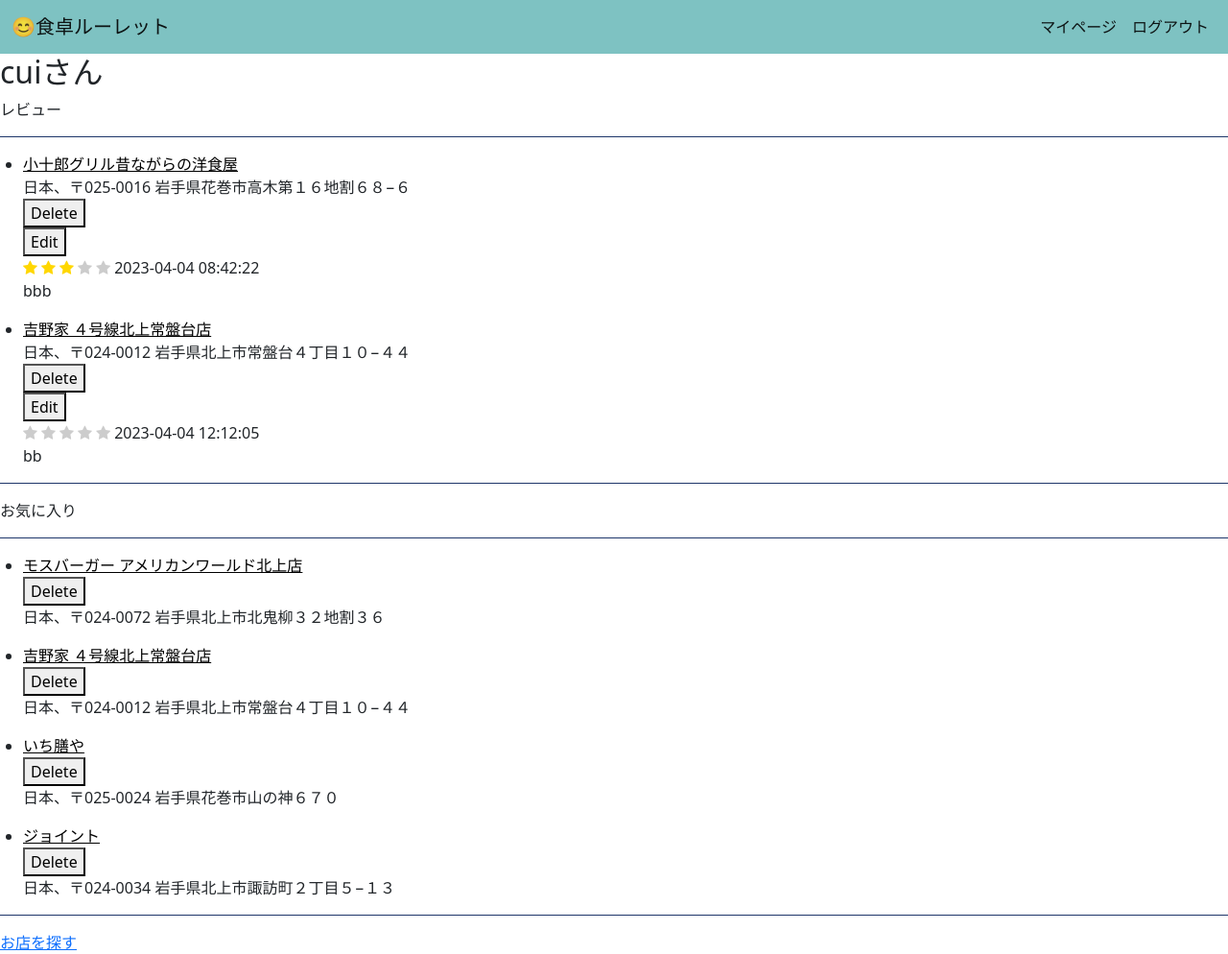
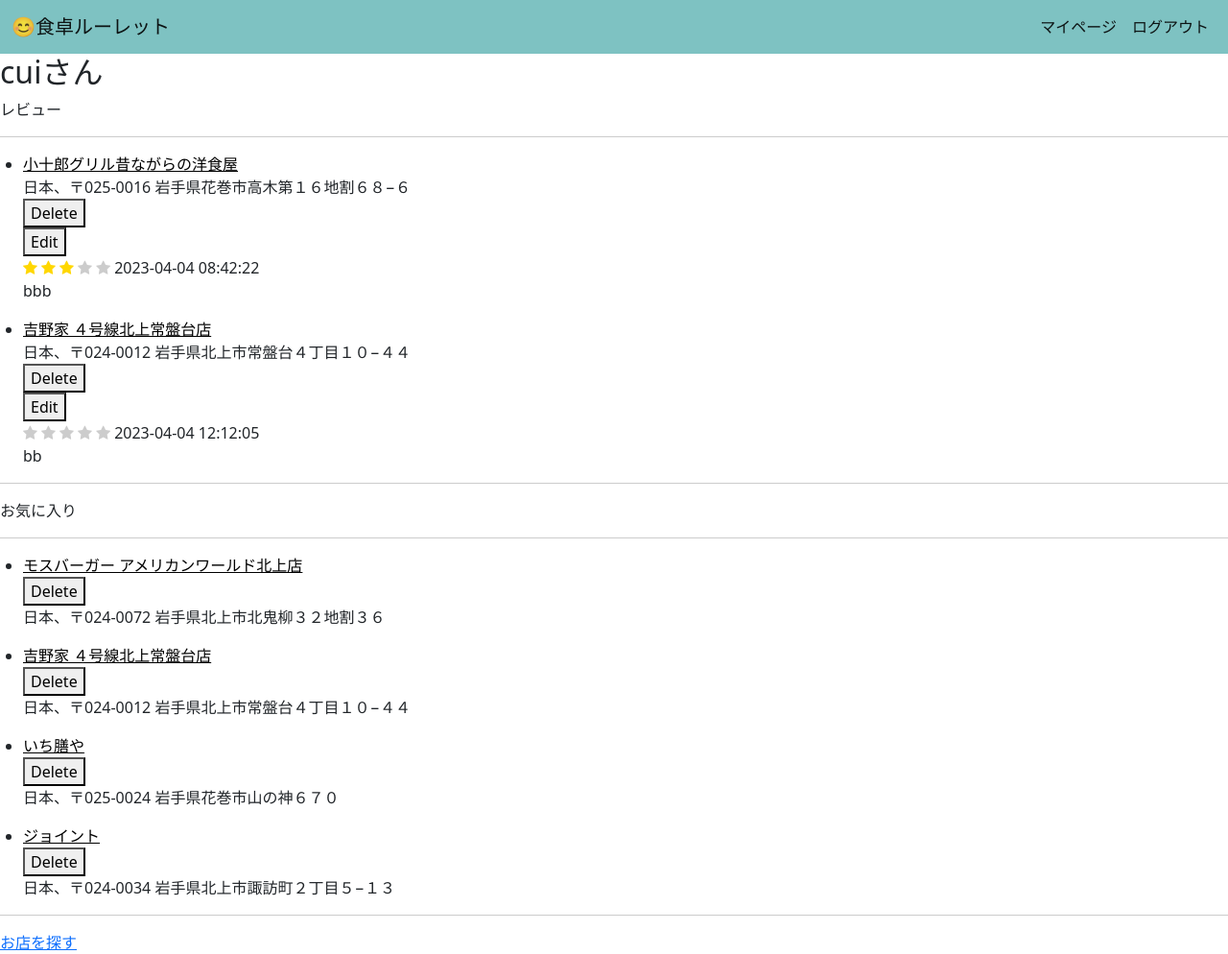
Before and after one commit to Misnag/cui, a Flask app: page /account in a window 1280 px wide. Shown: the whole page at 96% size. Run offline with Flask 3, Linux system fonts and the light colour scheme; a user stored in the database is signed in.

Commit message:
Add files via upload

```diff
--- a/cui/portfolio1/main.py
+++ b/cui/portfolio1/main.py
@@ -171,7 +171,6 @@ def review():
         db.session.commit()
         return redirect(url_for('detail', name=review.name, formatted_address=review.formatted_address))
 
-    # pre-populate form fields
     form2.name.data = review.name
     form2.formatted_address.data = review.formatted_address
     form2.rating.data = str(review.rating) if review.rating else ''
--- a/cui/portfolio1/static/css/style.css
+++ b/cui/portfolio1/static/css/style.css
@@ -112,8 +112,8 @@ fieldset {
 }
 
 ul, ol {
-  border-top: solid #1e366a 1px;/*上のボーダー*/
-  border-bottom: solid #1e366a 1px;/*下のボーダー*/
+  border-top: solid #ccc 1px;
+  border-bottom: solid #ccc 1px;
   padding: 0.5em 0 0.5em 1.5em;
 }
 
```
